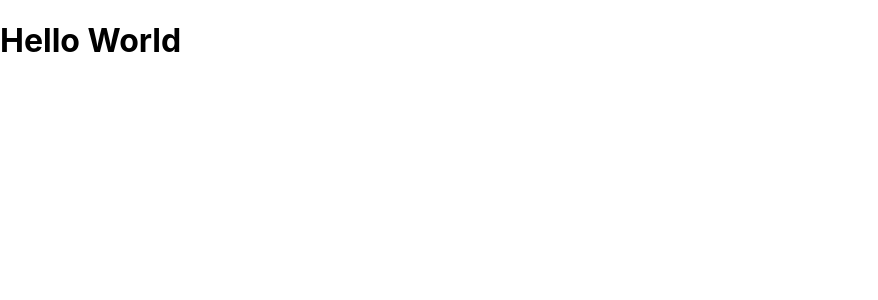
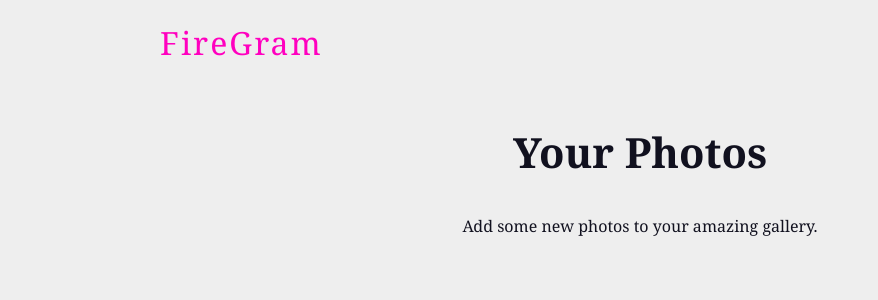
Before and after one commit to zachharrison/react-photo-gallery, a React (Create React App) app: page / in a window 1280 px wide. Shown: the top 300 px of the page, without its empty margins (0-878 px from the left). Built offline with nearby package versions, Linux system fonts and the light colour scheme.

Commit message:
Added Header and base styles

```diff
--- a/src/App.js
+++ b/src/App.js
@@ -1,7 +1,9 @@
+import Header from './components/Header';
+
 const App = () => {
   return (
     <div className='App'>
-      <h1>Hello World</h1>
+      <Header />
     </div>
   );
 };
--- /dev/null
+++ b/src/components/Header.js
@@ -0,0 +1,13 @@
+import React from 'react';
+
+const Header = () => {
+  return (
+    <div className='title'>
+      <h1>FireGram</h1>
+      <h2>Your Photos</h2>
+      <p>Add some new photos to your amazing gallery.</p>
+    </div>
+  );
+};
+
+export default Header;
--- a/src/index.css
+++ b/src/index.css
@@ -1,13 +1,33 @@
-body {
-  margin: 0;
-  font-family: -apple-system, BlinkMacSystemFont, 'Segoe UI', 'Roboto', 'Oxygen',
-    'Ubuntu', 'Cantarell', 'Fira Sans', 'Droid Sans', 'Helvetica Neue',
-    sans-serif;
-  -webkit-font-smoothing: antialiased;
-  -moz-osx-font-smoothing: grayscale;
+@import url('https://fonts.googleapis.com/css2?family=Noto+Serif:wght@400;700&display=swap');
+
+:root {
+  --primary: #ff00bf;
+  --secondary: #11111f;
+  --error: #ff4a4a;
 }
 
-code {
-  font-family: source-code-pro, Menlo, Monaco, Consolas, 'Courier New',
-    monospace;
+body {
+  font-family: 'Noto Serif';
+  color: var(--secondary);
+  background: #eee;
 }
+
+.App {
+  max-width: 960px;
+  margin: 0 auto;
+}
+
+.title h1 {
+  color: var(--primary);
+  font-size: 2rem;
+  letter-spacing: 2px;
+  font-weight: normal;
+}
+.title h2,
+.title p {
+  text-align: center;
+}
+.title h2 {
+  margin-top: 60px;
+  font-size: 2.6rem;
+}
```
